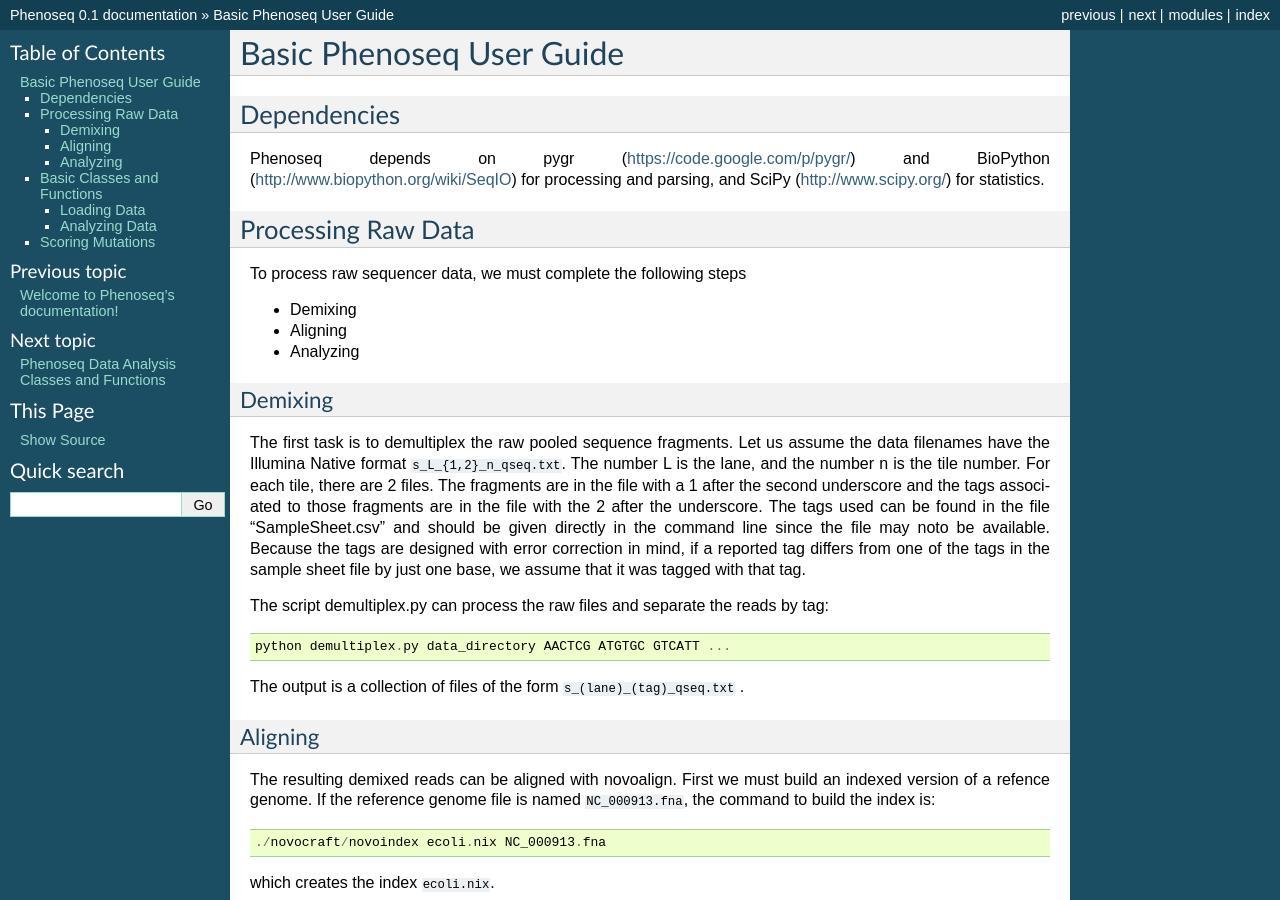
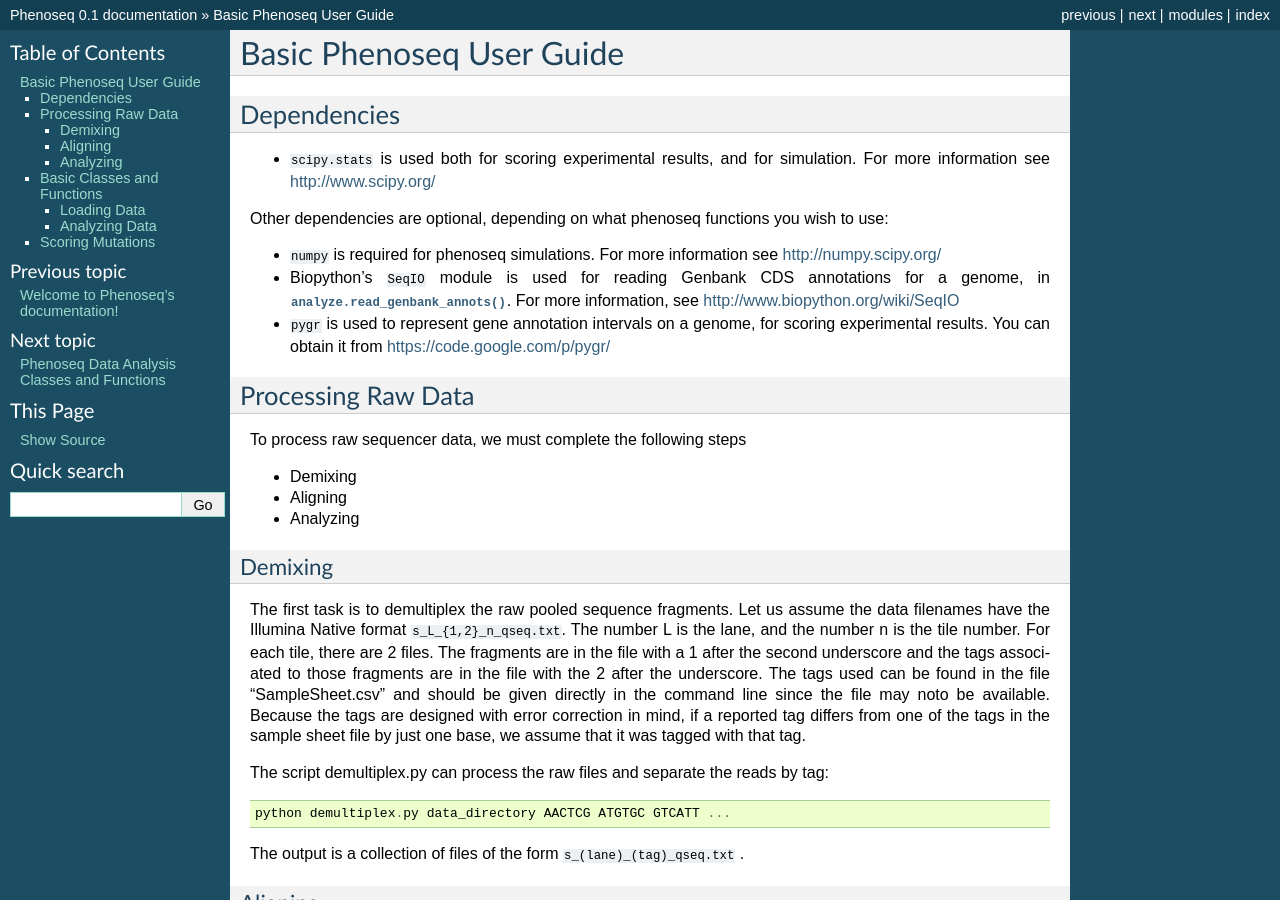
Before and after one commit to cjlee112/phenoseq, a Sphinx documentation site: the page built from doc/usage_tutorial.rst, in a window 1280 px wide and 900 px high. Built offline with Sphinx 7.4.7, drawn with Linux system fonts in a browser that asks for light colours.

Commit message:
updated dependency docs

```diff
--- a/doc/usage_tutorial.rst
+++ b/doc/usage_tutorial.rst
@@ -7,7 +7,24 @@ Basic Phenoseq User Guide
 Dependencies
 ------------
 
-Phenoseq depends on pygr (https://code.google.com/p/pygr/) and BioPython (http://www.biopython.org/wiki/SeqIO) for processing and parsing, and SciPy (http://www.scipy.org/) for statistics.
+* ``scipy.stats`` is used both for scoring experimental
+  results, and for simulation.  For more information see
+  http://www.scipy.org/
+
+Other dependencies are optional, depending on what phenoseq
+functions you wish to use:
+
+* ``numpy`` is required for phenoseq simulations.
+  For more information see http://numpy.scipy.org/
+* Biopython's ``SeqIO`` module is used for reading
+  Genbank CDS annotations for a genome, in
+  :func:`analyze.read_genbank_annots()`.
+  For more information, see
+  http://www.biopython.org/wiki/SeqIO
+* ``pygr`` is used to represent gene annotation intervals
+  on a genome, for scoring experimental results.
+  You can obtain it from https://code.google.com/p/pygr/
+
 
 -------------------
 Processing Raw Data
```
